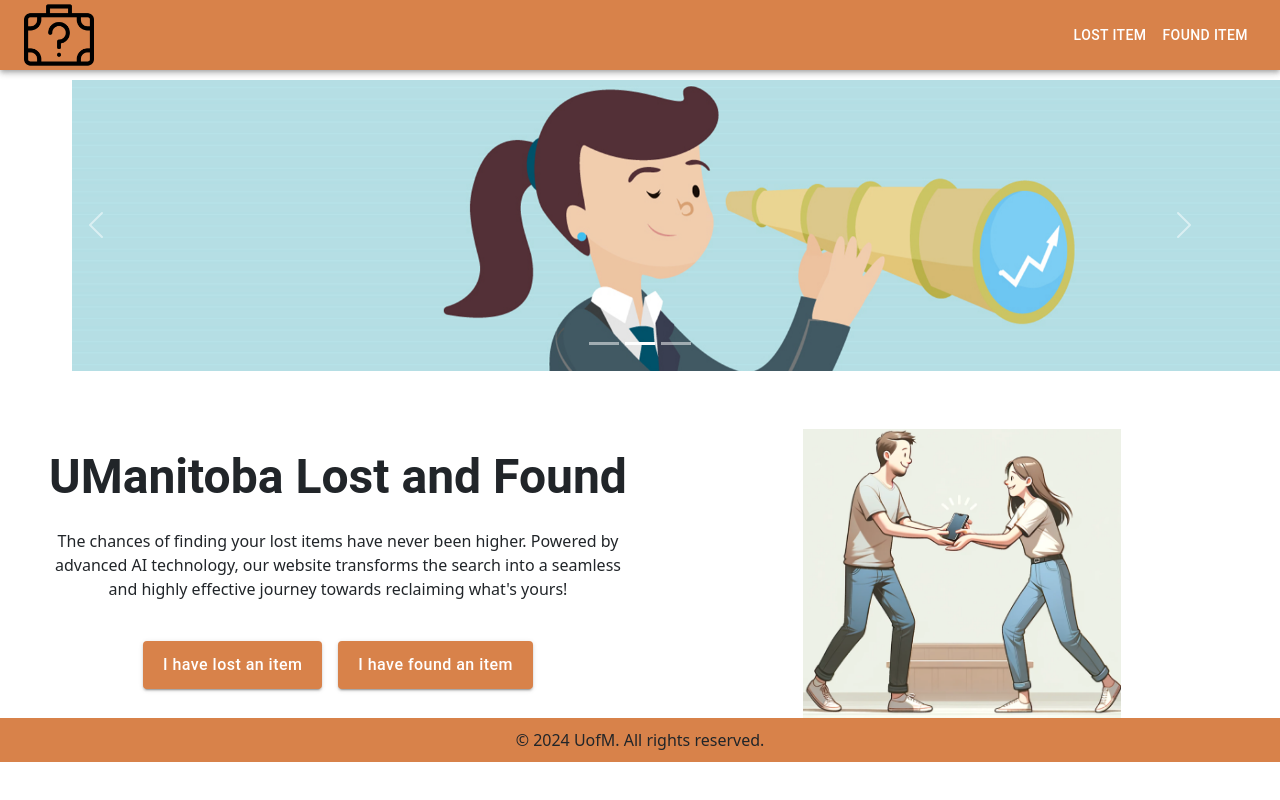
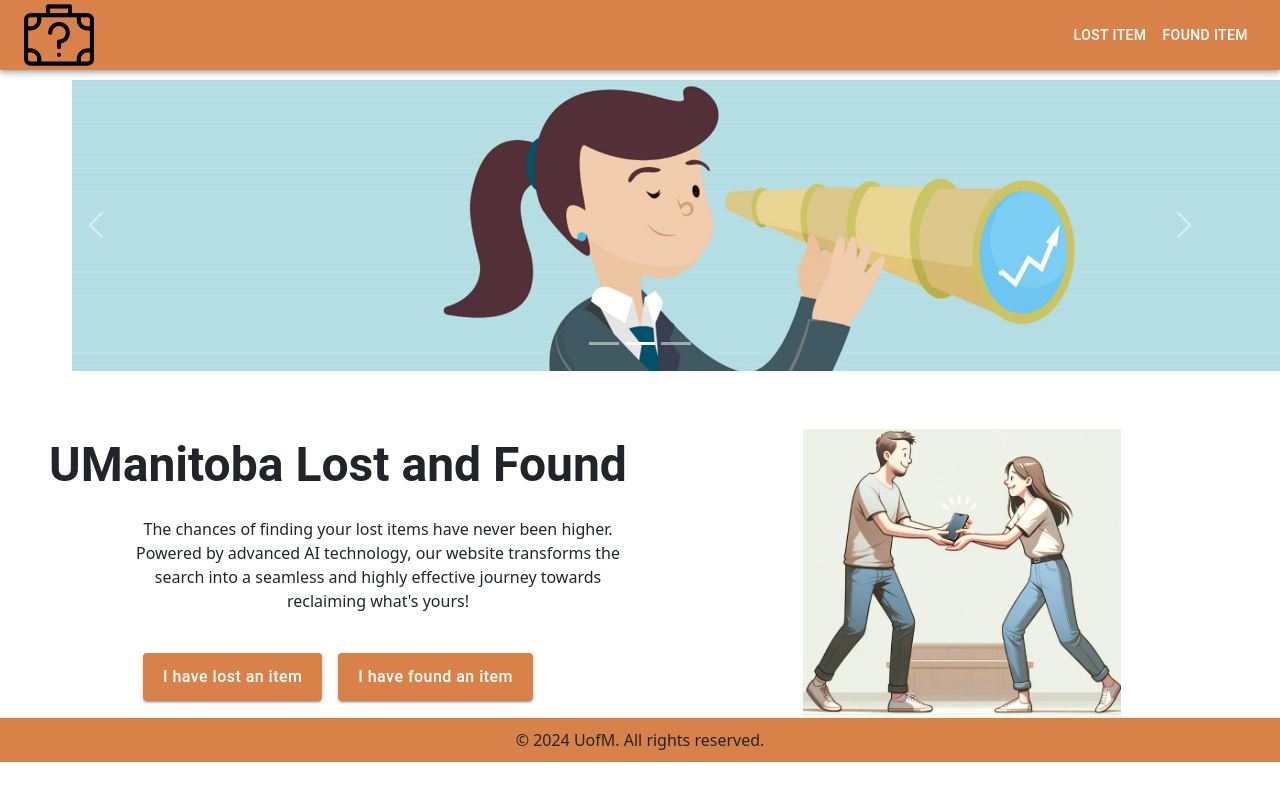
Before and after one commit to OmarEfat/UManitoba-lost-and-found, a React (Create React App) app in the folder frontend/: page / in a window 1280 px wide. Built offline with nearby package versions, Linux system fonts and the light colour scheme.

Commit message:
lastest frontend

```diff
--- a/frontend/src/pages/HomePage.js
+++ b/frontend/src/pages/HomePage.js
@@ -66,7 +66,8 @@
           <Typography variant="h3" style={{ marginBottom: "0.5em" }} sx={{ fontWeight: 'bold' }}>
             UManitoba Lost and Found
           </Typography>
-          <div style={{ marginBottom: "1em" }}>
+          <div style={{ marginBottom: "1em", paddingLeft: "5em" }}>
+
             <p>
               The chances of finding your lost items have never been higher.
               Powered by advanced AI technology, our website transforms the
```
